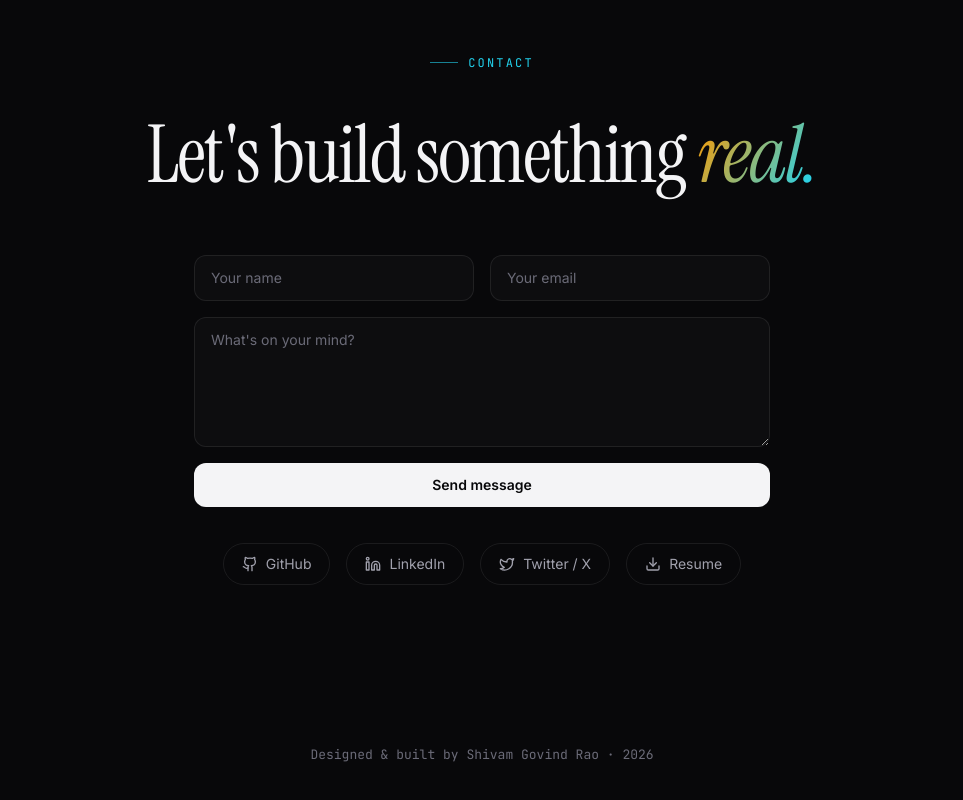
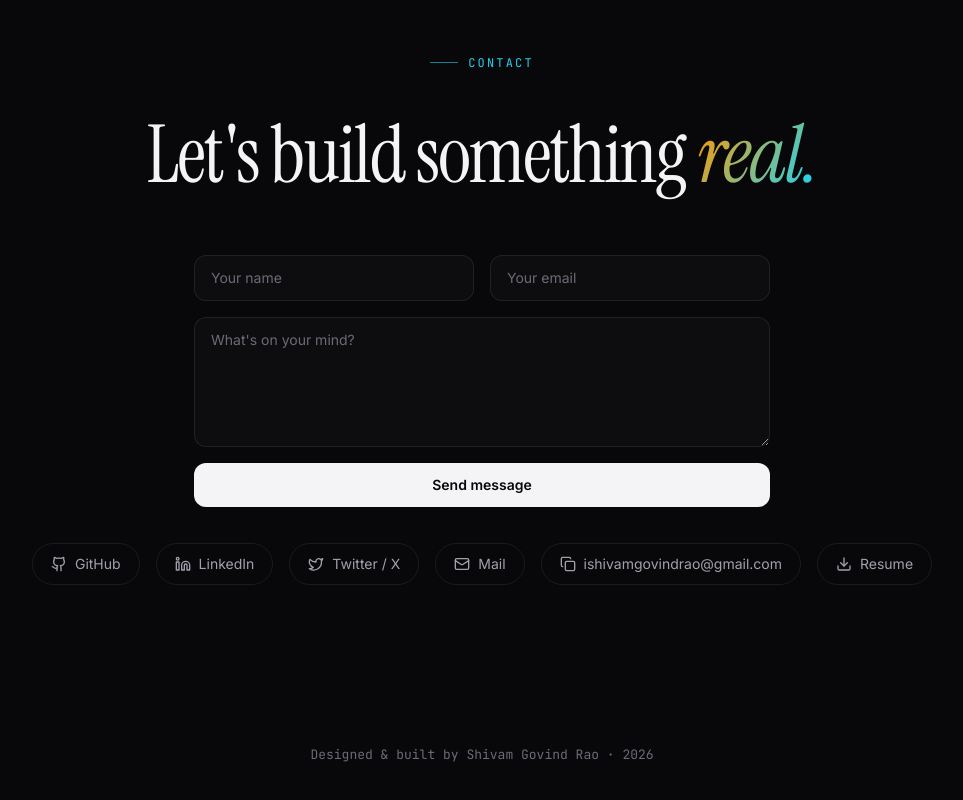
Before and after one commit to BLAZE7SHADOW/shivam-portfolio, a Next.js app: page / in a window 1280 px wide. Shown: the part 5582-6382 px from the top of the page, without its empty margins (158-1121 px from the left). Built offline with nearby package versions, Linux system fonts and the light colour scheme.

Commit message:
feat: visible copyable email + Mail link in contact section

```diff
--- a/app/page.tsx
+++ b/app/page.tsx
@@ -6,7 +6,8 @@ import TiltCard from "@/components/TiltCard";
 import Avatar from "@/components/Avatar";
 import ContactForm from "@/components/ContactForm";
 import { Eyebrow, SectionHeading } from "@/components/Section";
-import { Download, Github, Linkedin, Twitter } from "lucide-react";
+import { Download, Github, Linkedin, Mail, Twitter } from "lucide-react";
+import CopyEmail from "@/components/CopyEmail";
 import {
   profile,
   stats,
@@ -202,6 +203,8 @@ export default function Home() {
             <a href={profile.socials.github} target="_blank" rel="noopener" data-mag className="inline-flex items-center gap-2 rounded-full border border-panel-border px-4.5 py-2.5 text-sm text-ink-dim transition-all hover:-translate-y-0.5 hover:border-accent hover:text-ink"><Github className="h-4 w-4" /> GitHub</a>
             <a href={profile.socials.linkedin} target="_blank" rel="noopener" data-mag className="inline-flex items-center gap-2 rounded-full border border-panel-border px-4.5 py-2.5 text-sm text-ink-dim transition-all hover:-translate-y-0.5 hover:border-accent hover:text-ink"><Linkedin className="h-4 w-4" /> LinkedIn</a>
             <a href={profile.socials.twitter} target="_blank" rel="noopener" data-mag className="inline-flex items-center gap-2 rounded-full border border-panel-border px-4.5 py-2.5 text-sm text-ink-dim transition-all hover:-translate-y-0.5 hover:border-accent hover:text-ink"><Twitter className="h-4 w-4" /> Twitter / X</a>
+            <a href={`mailto:${profile.email}`} data-mag className="inline-flex items-center gap-2 rounded-full border border-panel-border px-4.5 py-2.5 text-sm text-ink-dim transition-all hover:-translate-y-0.5 hover:border-accent hover:text-ink"><Mail className="h-4 w-4" /> Mail</a>
+            <CopyEmail email={profile.email} />
             <a href={profile.resume} download data-mag className="inline-flex items-center gap-2 rounded-full border border-panel-border px-4.5 py-2.5 text-sm text-ink-dim transition-all hover:-translate-y-0.5 hover:border-accent hover:text-ink"><Download className="h-4 w-4" /> Resume</a>
           </div>
         </Reveal>
--- /dev/null
+++ b/components/CopyEmail.tsx
@@ -0,0 +1,31 @@
+"use client";
+
+import { useState } from "react";
+import { Check, Copy } from "lucide-react";
+
+export default function CopyEmail({ email }: { email: string }) {
+  const [copied, setCopied] = useState(false);
+
+  function copy() {
+    navigator.clipboard.writeText(email).then(() => {
+      setCopied(true);
+      setTimeout(() => setCopied(false), 2000);
+    });
+  }
+
+  return (
+    <button
+      onClick={copy}
+      data-mag
+      className="inline-flex items-center gap-2 rounded-full border border-panel-border px-4.5 py-2.5 text-sm text-ink-dim transition-all hover:-translate-y-0.5 hover:border-accent hover:text-ink"
+      title="Click to copy email"
+    >
+      {copied ? (
+        <Check className="h-4 w-4 text-emerald-400" />
+      ) : (
+        <Copy className="h-4 w-4" />
+      )}
+      {email}
+    </button>
+  );
+}
```
